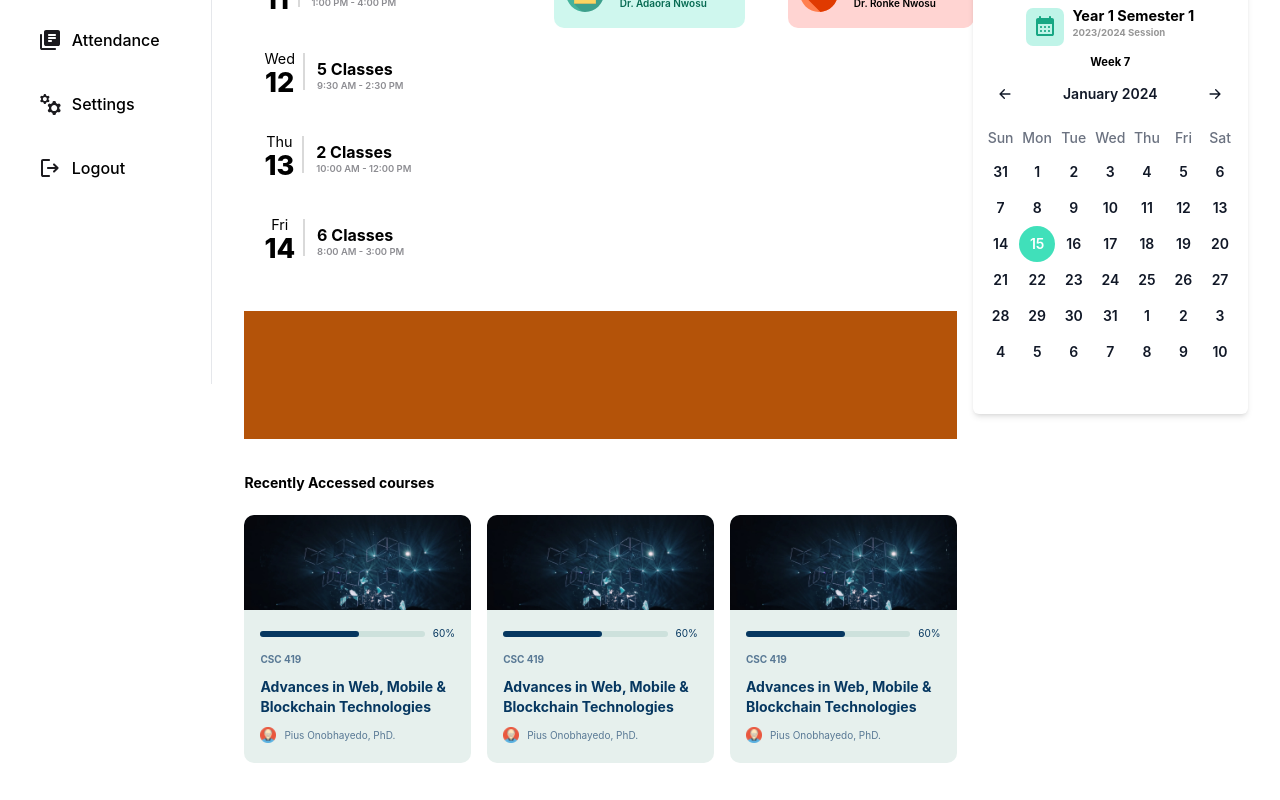
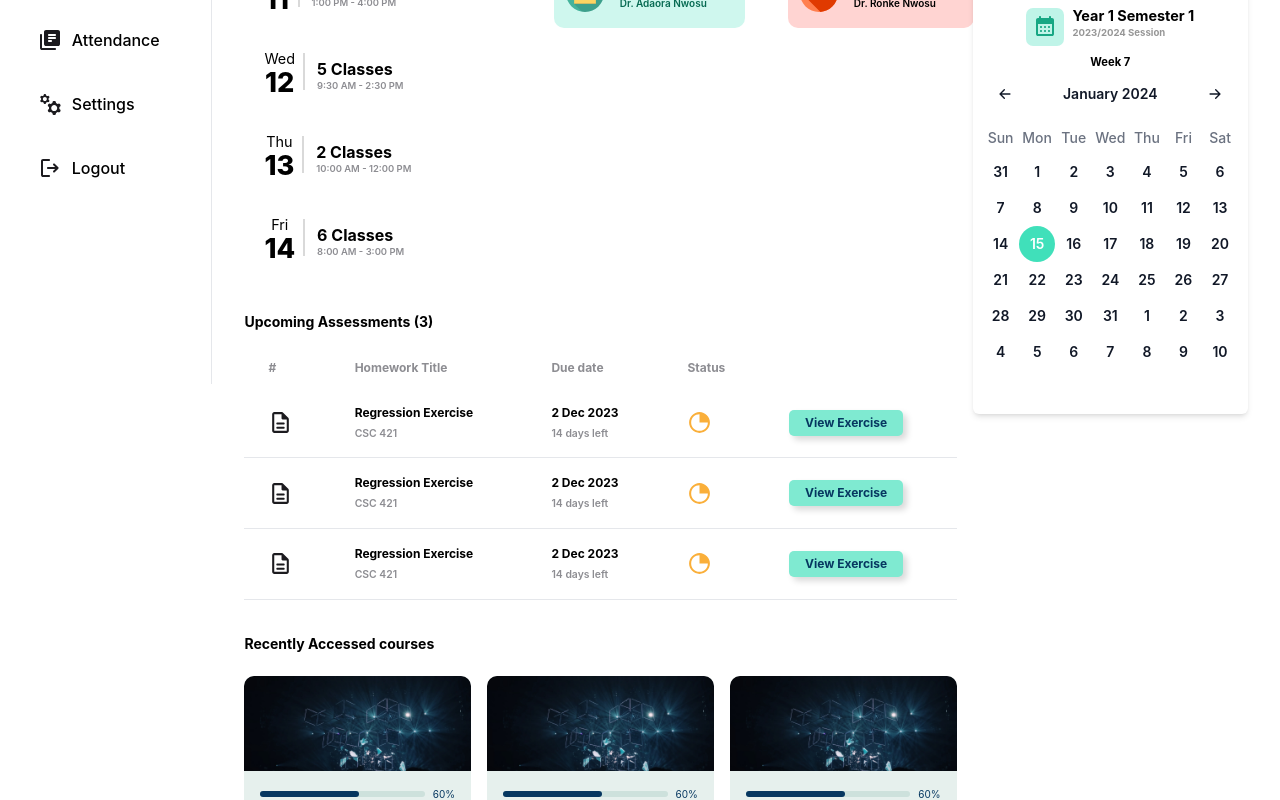
Before and after one commit to SILMS-Project/silms-nest-react, a React (Vite) app in the folder apps/silms-frontend/: page /student-dashboard in a window 1280 px wide. Shown: the part 416-1216 px from the top of the page. Built offline with nearby package versions, Linux system fonts and the light colour scheme.

Commit message:
Implemented upcoming assessments table designs for student dashboard

```diff
--- a/apps/silms-frontend/src/pages/Users/Student/StudentDashboard.tsx
+++ b/apps/silms-frontend/src/pages/Users/Student/StudentDashboard.tsx
@@ -70,14 +70,14 @@ const StudentDashboard = () => {
                   {/* //TODO: Implement student dashboard enrolled courses display designs*/}
                 </div>
                 <div className="flex gap-4 rounded-[0.625rem] px-6 py-4 bg-[#E6F0ED]">
-                  <img className="w-[2.5rem] h-[2.5rem]" src="/assets/icons/units-done-icon.svg"/>
+                  <img className="w-[2.5rem] h-[2.5rem]" src="/assets/icons/units-done-icon.svg" />
                   <div className="flex flex-col">
                     <p className="text-[#000000] text-[1.125rem] font-bold leading-normal">64</p>
                     <p className="text-[#969696] text-[0.75rem] font-semibold leading-normal">Units Done</p>
                   </div>
                 </div>
                 <div className="flex gap-4 rounded-[0.625rem] px-6 py-4 bg-[#E6F0ED]">
-                  <img className="w-[2.5rem] h-[2.5rem]" src="/assets/icons/outstanding-fees-icon.svg"/>
+                  <img className="w-[2.5rem] h-[2.5rem]" src="/assets/icons/outstanding-fees-icon.svg" />
                   <div className="flex flex-col">
                     <p className="text-[#000000] text-[1.125rem] font-bold leading-normal">1</p>
                     <p className="text-[#969696] text-[0.75rem] font-semibold leading-normal">Outstanding Fees</p>
@@ -130,8 +130,111 @@ const StudentDashboard = () => {
                   )}
                 </div>
               </div>
-              <div className="h-32 bg-amber-700">
-                {/* //TODO: Implement student dashboard upcoming assessments designs*/}
+
+              <div className="flex flex-col gap-4">
+                <p className="text-[#000] text-[0.875rem] font-bold leading-normal"> Upcoming Assessments (3)</p>
+
+
+                <div className="relative overflow-x-auto ">
+                  <table className="w-full text-sm text-left rtl:text-right text-gray-500">
+                    <thead className="text-xs font-bold text-[#8D8D92]">
+                      <tr>
+                        <th scope="col" className="px-6 py-3">
+                          #
+                        </th>
+                        <th scope="col" className="px-6 py-3">
+                          Homework Title
+                        </th>
+                        <th scope="col" className="px-6 py-3">
+                          Due date
+                        </th>
+                        <th scope="col" className="px-6 py-3">
+                          Status
+                        </th>
+                        <th scope="col" className="px-6 py-3">
+                          {/* <span className="sr-only">Edit</span> */}
+                        </th>
+                      </tr>
+                    </thead>
+                    <tbody>
+                      <tr className="bg-white border-b dark:bg-gray-800 dark:border-gray-700 hover:bg-gray-50 dark:hover:bg-gray-600">
+                        <td className="px-6 py-4">
+                          <img className="w-[1.5625rem] h-[1.5625rem]" src="/assets/icons/description-icon.svg" />
+                        </td>
+                        <th scope="row" className="px-6 py-4 font-medium text-black whitespace-nowrap dark:text-white">
+                          <div className="flex flex-col gap-1">
+                            <p className="text-[#000] text-[0.75rem] font-bold leading-normal">Regression Exercise</p>
+                            <p className="text-[#8D8D92] text-[0.65rem] font-semibold leading-normal">CSC 421</p>
+                          </div>
+                        </th>
+
+                        <td className="px-6 py-4">
+                          <div className="flex flex-col gap-1">
+                            <p className="text-[#000] text-[0.75rem] font-bold leading-normal">2 Dec 2023</p>
+                            <p className="text-[#8D8D92] text-[0.65rem] font-semibold leading-normal">14 days left</p>
+                          </div>
+                        </td>
+                        <td className="px-6 py-4">
+                          <img className="w-[1.5625rem] h-[1.5625rem]" src="/assets/icons/clock-loader-icon.svg" />
+                        </td>
+                        <td className="px-6 py-4 ">
+                          <button className="px-4 py-1 flex justify-center items-center rounded-[0.3125rem] bg-[#7FEAD1]" style={{ boxShadow: "4px 4px 6px 0px rgba(0, 0, 0, 0.15)" }}><p className=" text-[#063760] text-[0.75rem] font-bold leading-normal">View Exercise</p></button>
+                        </td>
+                      </tr>
+                      <tr className="bg-white border-b dark:bg-gray-800 dark:border-gray-700 hover:bg-gray-50 dark:hover:bg-gray-600">
+                        <td className="px-6 py-4">
+                          <img className="w-[1.5625rem] h-[1.5625rem]" src="/assets/icons/description-icon.svg" />
+                        </td>
+                        <th scope="row" className="px-6 py-4 font-medium text-black whitespace-nowrap dark:text-white">
+                          <div className="flex flex-col gap-1">
+                            <p className="text-[#000] text-[0.75rem] font-bold leading-normal">Regression Exercise</p>
+                            <p className="text-[#8D8D92] text-[0.65rem] font-semibold leading-normal">CSC 421</p>
+                          </div>
+                        </th>
+
+                        <td className="px-6 py-4">
+                          <div className="flex flex-col gap-1">
+                            <p className="text-[#000] text-[0.75rem] font-bold leading-normal">2 Dec 2023</p>
+                            <p className="text-[#8D8D92] text-[0.65rem] font-semibold leading-normal">14 days left</p>
+                          </div>
+                        </td>
+                        <td className="px-6 py-4">
+                          <img className="w-[1.5625rem] h-[1.5625rem]" src="/assets/icons/clock-loader-icon.svg" />
+                        </td>
+                        <td className="px-6 py-4 ">
+                          <button className="px-4 py-1 flex justify-center items-center rounded-[0.3125rem] bg-[#7FEAD1]" style={{ boxShadow: "4px 4px 6px 0px rgba(0, 0, 0, 0.15)" }}><p className=" text-[#063760] text-[0.75rem] font-bold leading-normal">View Exercise</p></button>
+                        </td>
+                      </tr>
+                      <tr className="bg-white border-b dark:bg-gray-800 dark:border-gray-700 hover:bg-gray-50 dark:hover:bg-gray-600">
+                        <td className="px-6 py-4">
+                          <img className="w-[1.5625rem] h-[1.5625rem]" src="/assets/icons/description-icon.svg" />
+                        </td>
+                        <th scope="row" className="px-6 py-4 font-medium text-black whitespace-nowrap dark:text-white">
+                          <div className="flex flex-col gap-1">
+                            <p className="text-[#000] text-[0.75rem] font-bold leading-normal">Regression Exercise</p>
+                            <p className="text-[#8D8D92] text-[0.65rem] font-semibold leading-normal">CSC 421</p>
+                          </div>
+                        </th>
+
+                        <td className="px-6 py-4">
+                          <div className="flex flex-col gap-1">
+                            <p className="text-[#000] text-[0.75rem] font-bold leading-normal">2 Dec 2023</p>
+                            <p className="text-[#8D8D92] text-[0.65rem] font-semibold leading-normal">14 days left</p>
+                          </div>
+                        </td>
+                        <td className="px-6 py-4">
+                          <img className="w-[1.5625rem] h-[1.5625rem]" src="/assets/icons/clock-loader-icon.svg" />
+                        </td>
+                        <td className="px-6 py-4 ">
+                          <button className="px-4 py-1 flex justify-center items-center rounded-[0.3125rem] bg-[#7FEAD1]" style={{ boxShadow: "4px 4px 6px 0px rgba(0, 0, 0, 0.15)" }}><p className=" text-[#063760] text-[0.75rem] font-bold leading-normal">View Exercise</p></button>
+                        </td>
+                      </tr>
+
+                    </tbody>
+                  </table>
+                </div>
+
+
               </div>
 
               <div className="flex flex-col gap-5">
```
